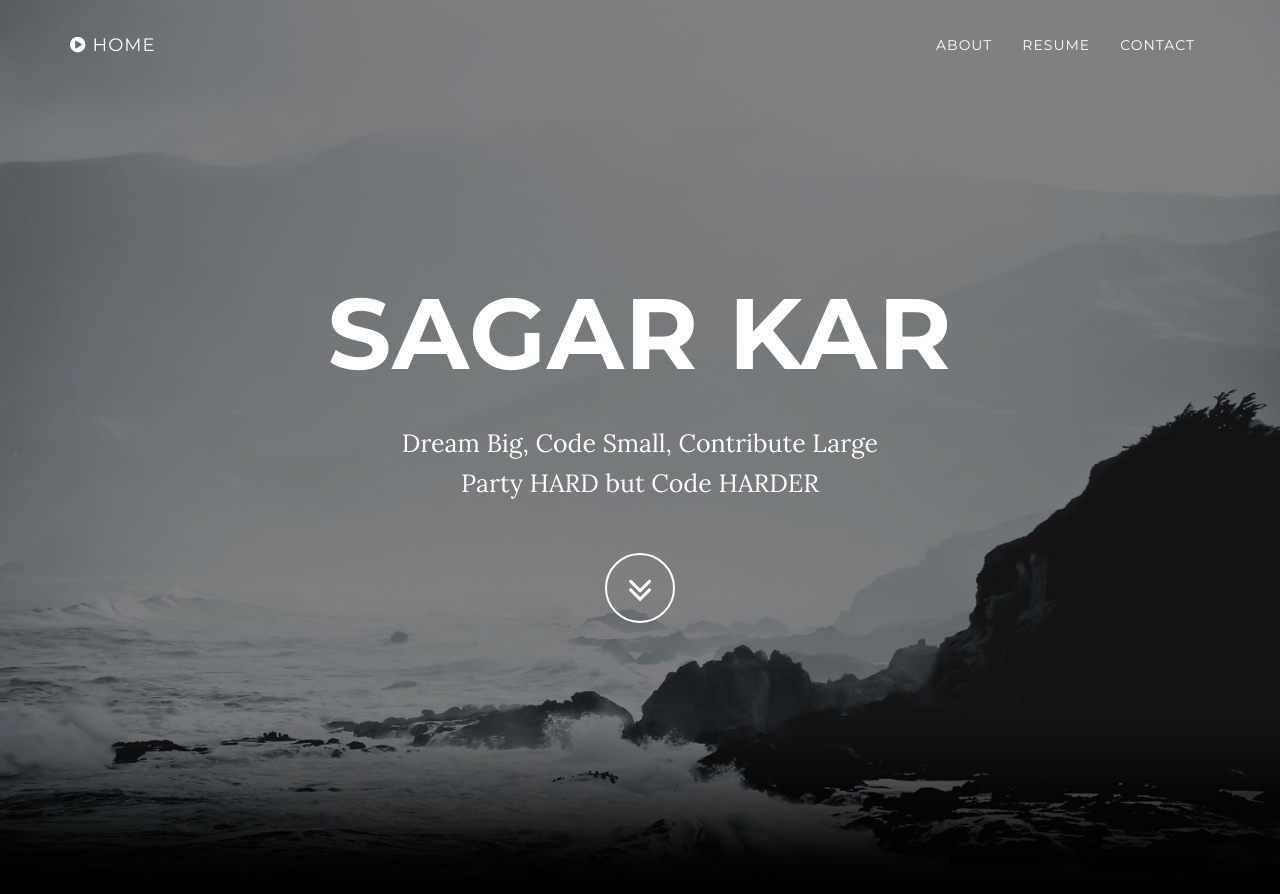
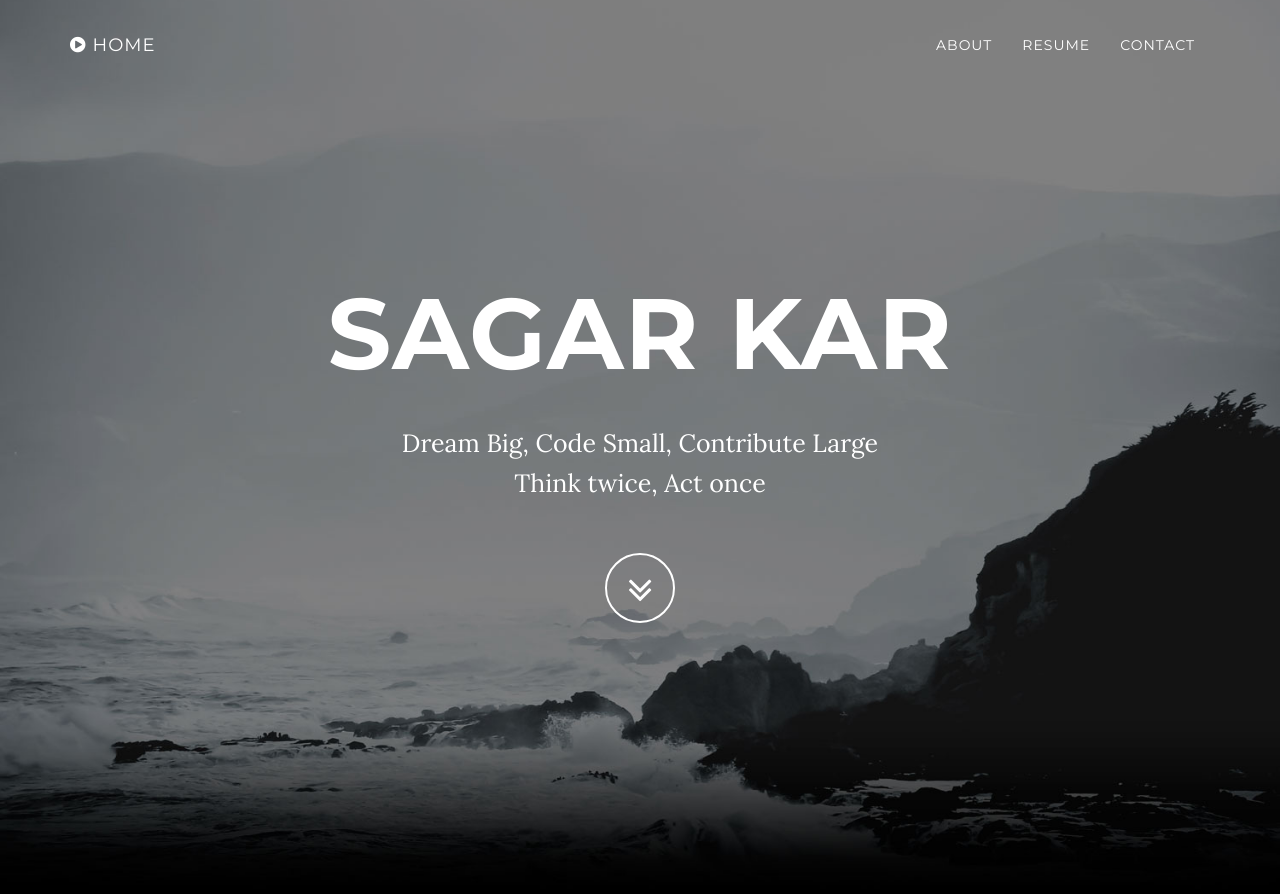
Before and after one commit to sagarkar10/sagarkar10.github.io, a Jekyll site: the page built from index.html, in a window 1280 px wide and 900 px high. Shown: the top 894 px of the window. Built offline with Jekyll 4.4.1, drawn with Linux system fonts in a browser that asks for light colours.

Commit message:
Update header.html

```diff
--- a/_includes/header.html
+++ b/_includes/header.html
@@ -5,7 +5,7 @@
                 <div class="row">
                     <div class="col-md-8 col-md-offset-2">
                         <h1 class="brand-heading">Sagar Kar</h1>
-                        <p class="intro-text">Dream Big, Code Small, Contribute Large <br>Party HARD but Code HARDER</p>
+                        <p class="intro-text">Dream Big, Code Small, Contribute Large <br>Think twice, Act once</p>
                         <a href="#about" class="btn btn-circle page-scroll">
                             <i class="fa fa-angle-double-down animated"></i>
                         </a>
```
